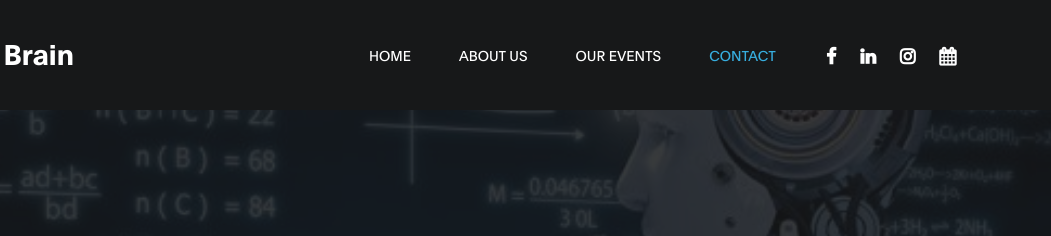
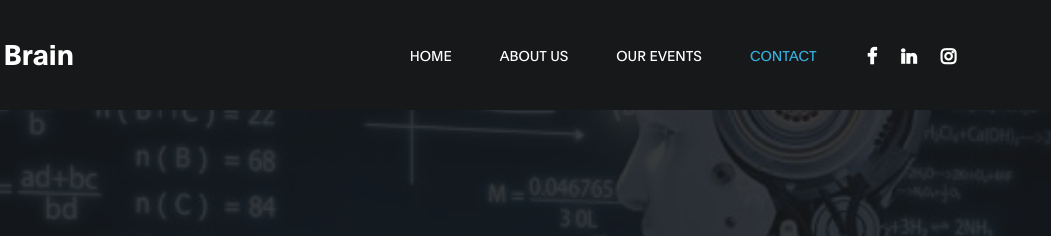
Before and after one commit to GUCBrain/gucbrain.github.io, a plain HTML site: page index.html in a window 1280 px wide. Shown: the top 236 px of the page, 229-1280 px from the left. Drawn offline with Linux system fonts and the light colour scheme.

Commit message:
commented calender untill fixed

```diff
--- a/index.html
+++ b/index.html
@@ -55,7 +55,7 @@
                     <li><a href="https://www.facebook.com/GUCBrains" class="fa fa-facebook"></a></li>
                     <li><a href="https://www.linkedin.com/company/guc-brain" class="fa fa fa-linkedin"></a></li>
                     <li><a href="https://www.instagram.com/gucbrain" class="fa fa-instagram"></a></li>
-					<li><a href="calender.png" class="fa fa-calendar"></a></li>
+					<!-- <li><a href="calender.png" class="fa fa-calendar"></a></li> -->
                 </ul>
             </div>
 
```
